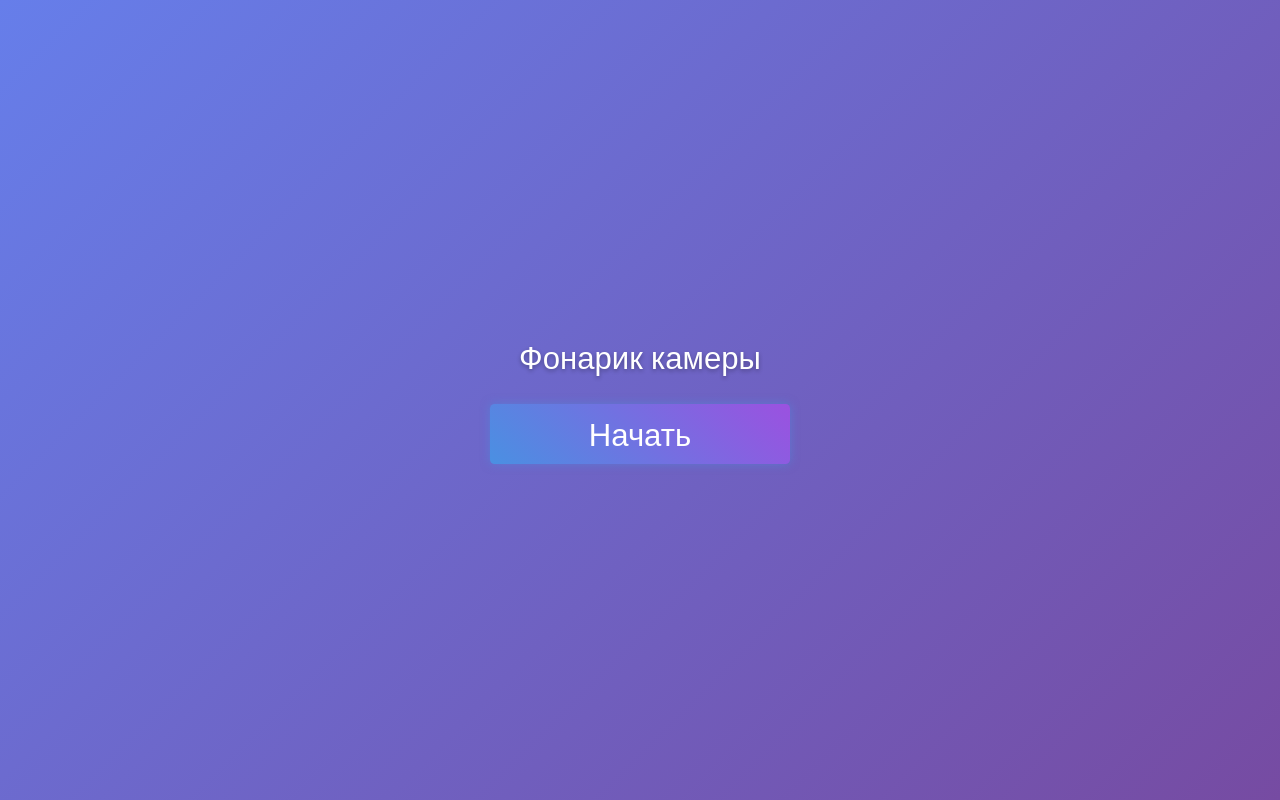
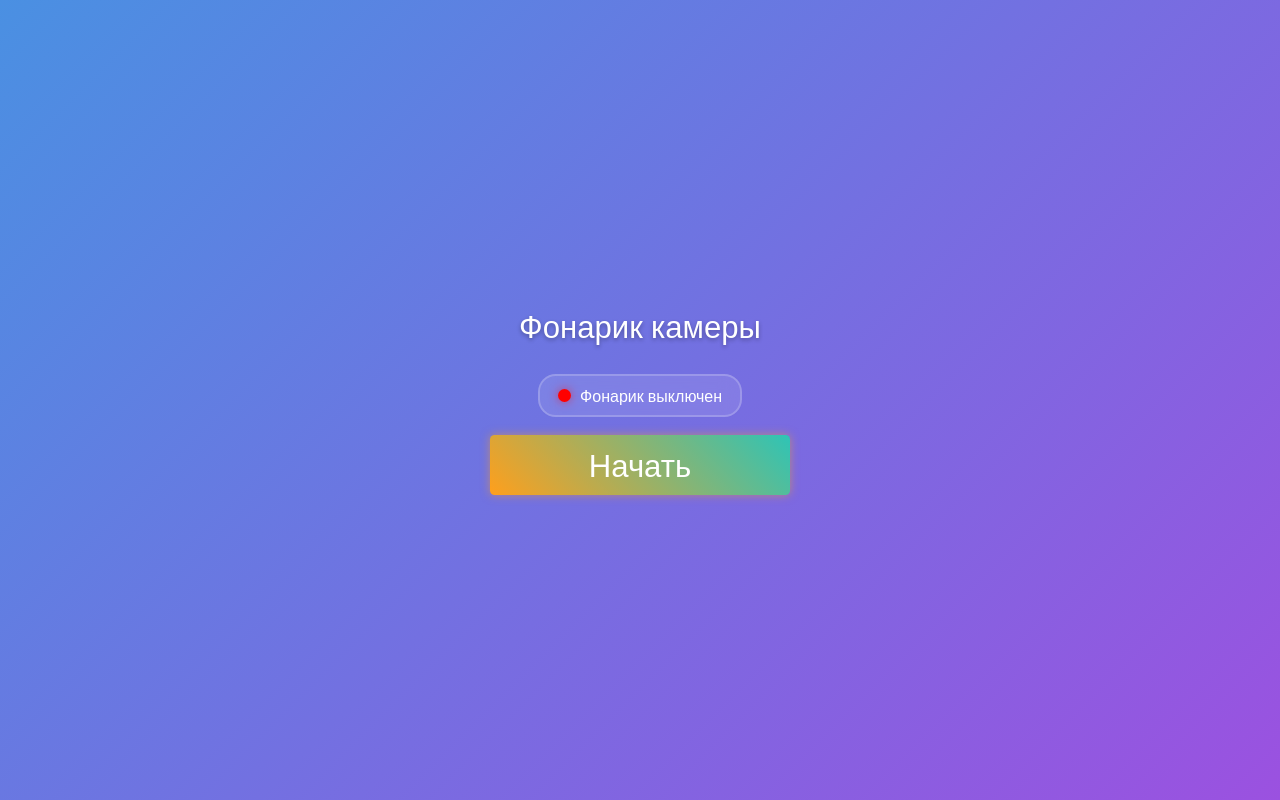
Before and after one commit to roman-orlovskiy/gromka.ru, a Vue app: page /#/flashlight in a window 1280 px wide. Built offline with nearby package versions, Linux system fonts and the light colour scheme.

Commit message:
Fix styles

```diff
--- a/src/views/FlashlightView.vue
+++ b/src/views/FlashlightView.vue
@@ -3,9 +3,16 @@
     <div class="flashlight__container">
       <h1 class="flashlight__title">Фонарик камеры</h1>
 
+      <div class="flashlight__status" :class="{ 'flashlight__status--active': isFlashlightOn }">
+        <div class="flashlight__status-indicator"></div>
+        <span class="flashlight__status-text">
+          {{ isFlashlightOn ? 'Фонарик включен' : 'Фонарик выключен' }}
+        </span>
+      </div>
+
       <div class="flashlight__controls">
         <ButtonComp
-          :mod="isFlashlightOn ? 'gradient-2' : 'gradient-1'"
+          :mod="isFlashlightOn ? 'gradient-2' : 'gradient-4'"
           @click="toggleFlashlight"
         >
           {{ isFlashlightOn ? 'Остановить' : 'Начать' }}
@@ -31,6 +38,8 @@ const toggleFlashlight = () => {
 </script>
 
 <style lang="scss">
+@use '@/assets/scss/variables.scss' as *;
+
 .flashlight {
   display: flex;
   flex-direction: column;
@@ -38,8 +47,8 @@ const toggleFlashlight = () => {
   justify-content: center;
   min-height: 100vh;
   padding: 2rem;
-  background: linear-gradient(135deg, #667eea 0%, #764ba2 100%);
-  color: white;
+  background: linear-gradient(135deg, $color-vibrant-blue 0%, $color-vibrant-purple 100%);
+  color: $color-white;
 
   &__container {
     display: flex;
@@ -57,6 +66,43 @@ const toggleFlashlight = () => {
     text-shadow: 0 2px 4px rgba(0, 0, 0, 0.3);
   }
 
+  &__status {
+    display: flex;
+    align-items: center;
+    gap: 1rem;
+    padding: 1rem 2rem;
+    background-color: rgba(255, 255, 255, 0.1);
+    border-radius: 2rem;
+    backdrop-filter: blur(10px);
+    border: 2px solid rgba(255, 255, 255, 0.2);
+    transition: all 0.3s ease;
+
+    &--active {
+      background-color: rgba($color-vibrant-orange, 0.2);
+      border-color: rgba($color-vibrant-orange, 0.4);
+      box-shadow: 0 0 20px rgba($color-vibrant-orange, 0.3);
+    }
+
+    &-indicator {
+      width: 1.5rem;
+      height: 1.5rem;
+      border-radius: 50%;
+      background-color: $color-error;
+      transition: background-color 0.3s ease;
+      box-shadow: 0 0 10px rgba($color-error, 0.5);
+    }
+
+    &--active &-indicator {
+      background-color: $color-vibrant-orange;
+      box-shadow: 0 0 15px rgba($color-vibrant-orange, 0.7);
+    }
+
+    &-text {
+      font-size: 1.8rem;
+      font-weight: 500;
+    }
+  }
+
   &__controls {
     display: flex;
     flex-direction: column;
```
